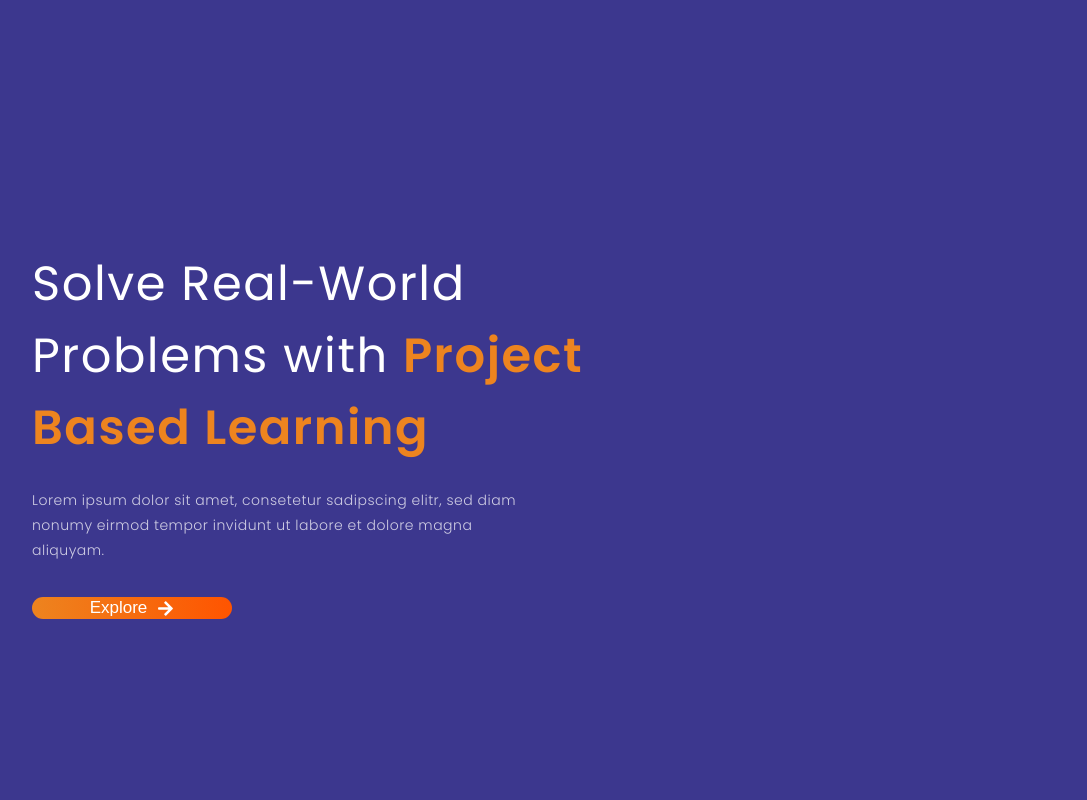
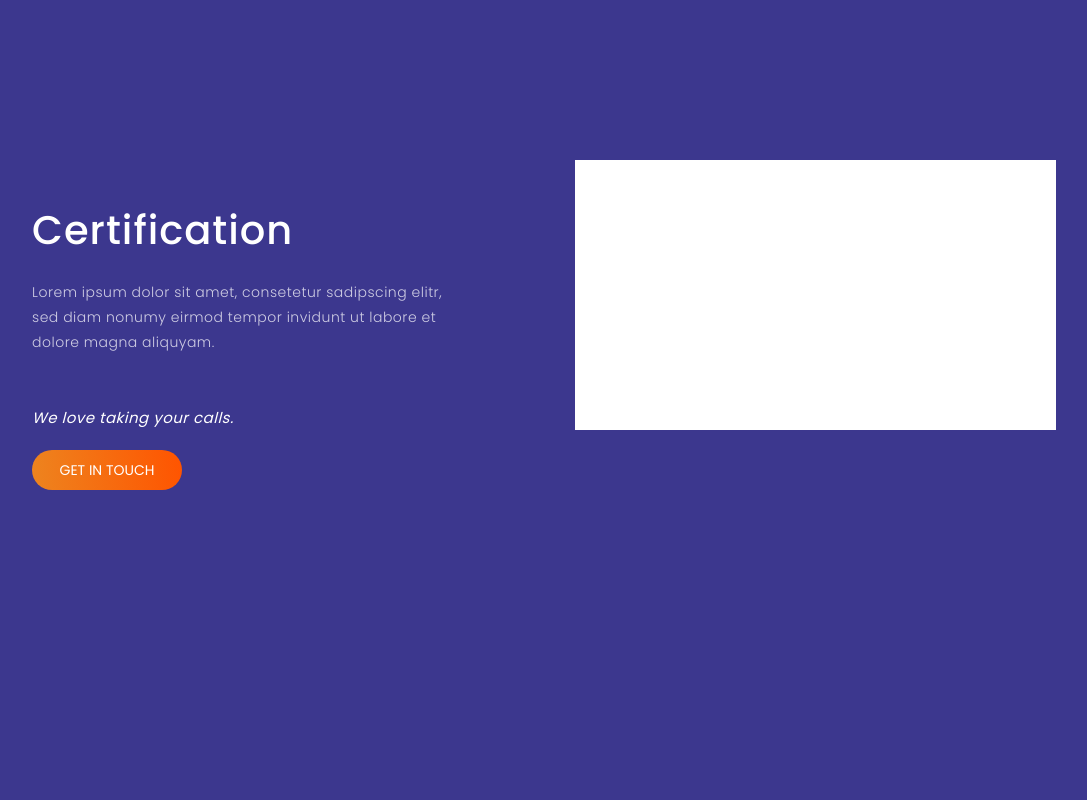
Before and after one commit to divyashasinha23/Floxus_website, a React (Create React App) app in the folder frontend/: page /course in a window 1280 px wide. Shown: the top 800 px of the page, without its empty margins (96-1183 px from the left). Built offline with nearby package versions, Linux system fonts and the light colour scheme.

Commit message:
certificate section added

```diff
--- a/frontend/package.json
+++ b/frontend/package.json
@@ -11,6 +11,7 @@
     "react": "^17.0.1",
     "react-dom": "^17.0.1",
     "react-icons": "^4.1.0",
+    "react-router-dom": "^5.2.0",
     "react-scripts": "^4.0.0",
     "web-vitals": "^0.2.4"
   },
--- a/frontend/src/App.js
+++ b/frontend/src/App.js
@@ -1,14 +1,26 @@
 import CampusSection from './components/CampusSection/CampusSection';
+import CertificationSection from './components/CertificationSection/CertificationSection';
 import CourseSection from './components/CourseSection/CourseSection';
 import HeroSection from './components/HeroSection/HeroSection';
+import {BrowserRouter as Router, Switch, Route} from 'react-router-dom';
 
 function App() {
   return (
+    <Router>
     <div>
-      <HeroSection />
-      <CourseSection />
-      <CampusSection />
+     <Switch>
+       <Route path="/" exact>
+         <HeroSection />
+         <CourseSection />
+         <CampusSection />
+       </Route>
+       <Route path="/course">
+        <CertificationSection />
+       </Route>
+     </Switch>
+
     </div>
+    </Router>
   );
 }
 
--- /dev/null
+++ b/frontend/src/components/CertificationSection/CertificationSection.js
@@ -0,0 +1,140 @@
+import React from 'react';
+import styled from '@emotion/styled';
+
+
+const CertificateWrapper = styled.div`
+  display: flex;
+  width: 100%;
+  height: 100%;
+  background-color: #3c378e;
+  justify-content: center;
+  align-items: center;
+`;
+
+const CertificateContainer = styled.div`
+  display: flex;
+  height: 100vh;
+  width: 80%;
+
+
+  @media (max-width: 496px) {
+    flex-direction: column;
+  }
+`;
+
+
+const CertificateData = styled.div`
+display: flex;
+flex-basis: 60%;
+height: 100vh;
+justify-content: center;
+align-items: center;
+`;
+
+const CertificateContent = styled.div`
+display: flex;
+flex-direction: column;
+height: 50%;
+width: 100%;
+
+@media (max-width: 496px) {
+  height: 80%;
+}
+`;
+
+const Heading = styled.div`
+font-size: 2.5em;
+color: white;
+font-weight: 410;
+letter-spacing: 1px;
+margin-bottom: 10px;
+
+@media (max-width: 496px) {
+  font-size: 2em;
+  letter-spacing: 0;
+}
+`;
+
+const Description = styled.div`
+color: #cecce3;
+font-size: 14px;
+font-weight: 300;
+padding-right: 20%;
+line-height: 25px;
+padding-top: 10px;
+letter-spacing: 0.5px;
+`;
+
+const Contact = styled.div`
+color: #fff;
+font-size: 15px;
+font-style: italic;
+fonr-weight: 400px;
+padding-right: 20%;
+line-height: 25px;
+letter-spacing: 0.5px;
+padding-top: 50px;
+`;
+
+const CertificateButton = styled.div`
+display: flex;
+width: 150px;
+height: 40px;
+background: transparent linear-gradient(85deg, #ed841f 0%, #ff5400 100%) 0% 0%
+  no-repeat padding-box;
+border: none;
+border-radius: 22.5px;
+margin-top: 20px;
+justify-content: center;
+align-items: center;
+color: white;
+font-size: 14px;
+font-weight: 400;
+cursor: pointer;
+
+@media (max-width: 496px) {
+  height: 55px;
+}
+`;
+const CertificateImage = styled.div`
+background-color: white;
+width: 500px;
+height:230px;
+padding:20px;
+align-item: center;
+margin-top: 160px;
+`
+
+
+function CertificationSection() {
+    return (
+        <>
+            <CertificateWrapper>
+                <CertificateContainer>
+                 <CertificateData>
+                     <CertificateContent>
+                         <Heading>
+                             Certification
+                         </Heading>
+                         <Description>
+                         Lorem ipsum dolor sit amet, consetetur sadipscing elitr, sed
+                         diam nonumy eirmod tempor invidunt ut labore et dolore magna
+                         aliquyam.
+                         </Description>
+                         <Contact>
+                             We love taking your calls.
+                         </Contact>
+                         <CertificateButton>
+                             GET IN TOUCH
+                         </CertificateButton>
+                     </CertificateContent>
+                 </CertificateData>
+                 <CertificateImage>
+                 </CertificateImage>
+                </CertificateContainer>
+            </CertificateWrapper>
+        </>
+    )
+}
+
+export default CertificationSection
```
Also changed, not shown: 1 other file (tests, documents, lock files or other folders).
